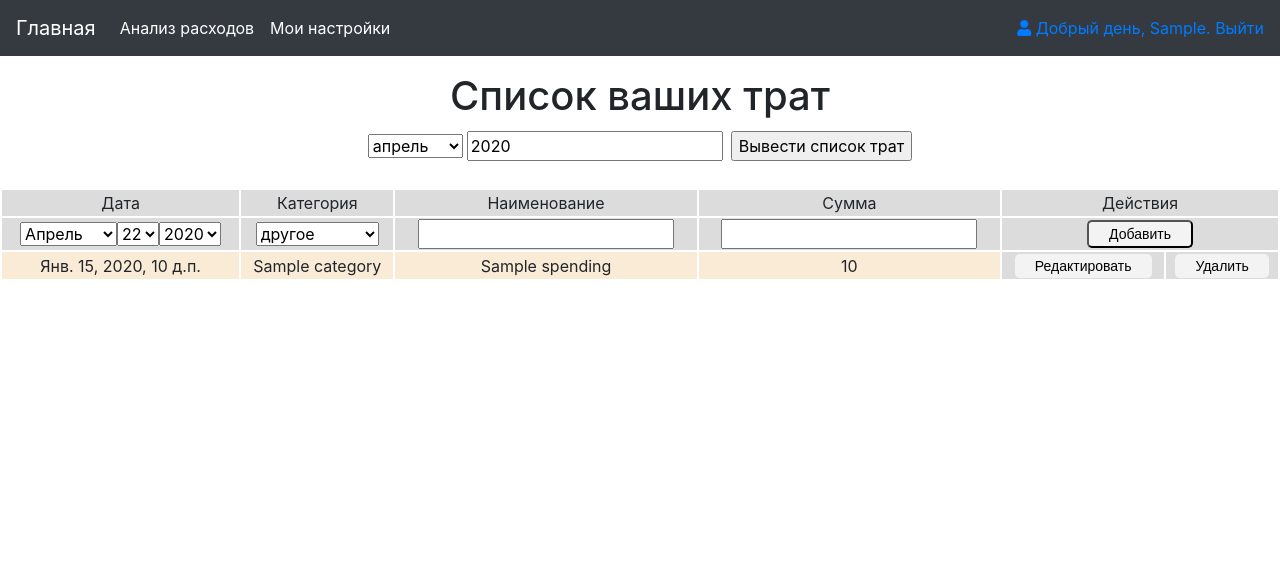
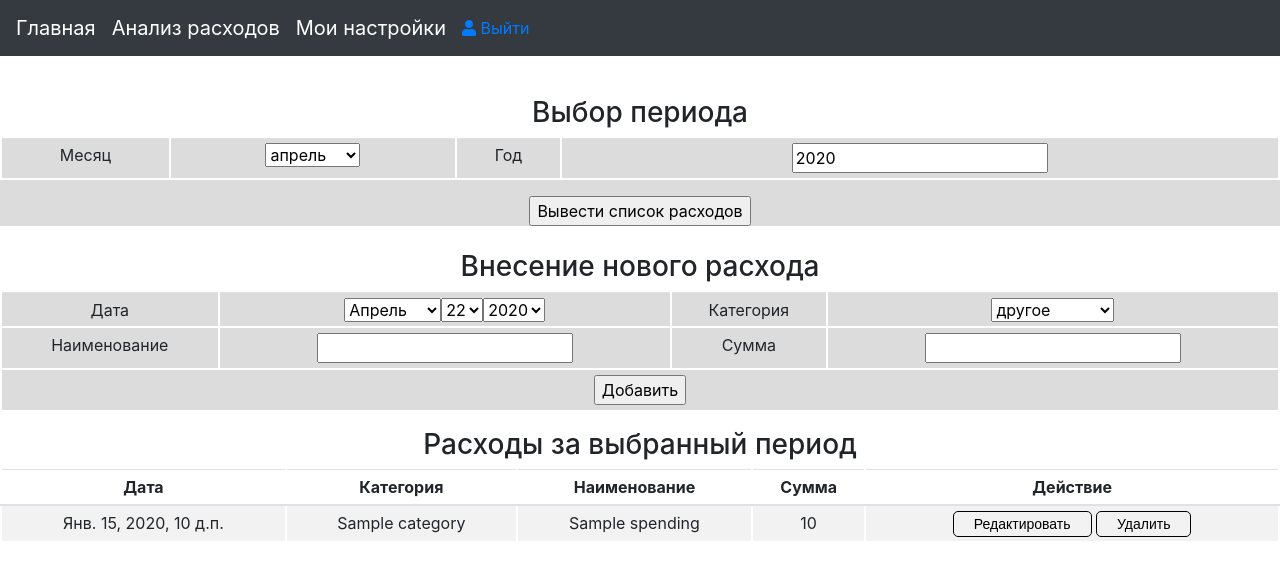
Before and after one commit to USATUKirill96/home_accounting_site, a Django app: page / in a window 1280 px wide. Shown: the top 580 px of the page. Run offline with Django 3.2, Linux system fonts and the light colour scheme; a user stored in the database is signed in; tables that the repository leaves empty hold one stand-in row (values such as "Sample post"); a database or web service that is not in the repository returns one stand-in record (values such as "Sample title"); data that the repository does not hold is empty; some libraries are stand-ins or nearby versions.

Commit message:
improved UI

```diff
--- a/website/static/css/my_own.css
+++ b/website/static/css/my_own.css
@@ -18,8 +18,10 @@ TD, TH {
     padding: 5px 20px; /* Добавляем поля */
     text-decoration: none; /* Убираем подчёркивание у ссылки */
     cursor: pointer; /* Курсор в виде руки */
-    background: #f3f3f3; /* Фон для браузеров, не поддерживающих градиент */
     border-radius: 5px; /* Скругляем уголки */
     font: 14px/1 Arial, sans-serif; /* Рубленый шрифт */
     color: #000; /* Цвет текста и ссылки */
+    border-color: #000000;
+    border-style: solid;
+    border-width: 1px;
 }
--- a/website/templates/base.html
+++ b/website/templates/base.html
@@ -20,25 +20,14 @@
   <body>
   <nav class="navbar navbar-expand-md navbar-dark fixed-top bg-dark">
   <a class="navbar-brand" href="{% url 'dashboard' %}">Главная</a>
-  <div class="collapse navbar-collapse" id="navbarCollapse">
-    <ul class="navbar-nav mr-auto">
-<!--        Копировать как список-->
-      <li class="nav-item active">
-        <a class="nav-link" href="{% url 'dashboard' %}">Анализ расходов <span class="sr-only">(current)</span></a>
-      </li>
-              <li class="nav-item active">
-        <a class="nav-link" href="{% url 'edit' %}">Мои настройки <span class="sr-only">(current)</span></a>
-      </li>
-    </ul>
-          <div class="login">
-              <a href="customer-register.html" class="signup-btn">
-                  <i class="fa fa-user"></i>
-                  <a href="{% url 'logout' %}"><span class="d-none d-md-inline-block">Добрый день, {{request.user.first_name}}. Выйти</span></a>
-              </a>
-          </div>
-  </div>
+      <a class="navbar-brand" href="{% url 'dashboard' %}">Анализ расходов</a>
+          <a class="navbar-brand" href="{% url 'edit' %}">Мои настройки</a>
+          <a href="{% url 'logout' %}" class="signup-btn">
+              <i class="fa fa-user"></i>
+              <span class="d-none d-md-inline-block">Выйти</span>
+          </a>
 </nav>
-
+<br>
 <br>
 <br>
 <br>
--- a/website/templates/registration/password_change_form.html
+++ b/website/templates/registration/password_change_form.html
@@ -3,13 +3,15 @@
 {% block title %}Смена пароля {% endblock %}
 
 {% block content %}
+<body style="background-color: #DCDCDC;">
     <h1>Смена пароля</h1>
     <p>Используйте следующую фому для смены пароля:</p>
     <form action="." method="post">
-        <table>
+        <table class="table">
         {{ form.as_table }}
         </table>
         <p><input type="submit" value="Сменить пароль"></p>
         {% csrf_token %}
     </form>
+</body>
 {% endblock %}
--- a/website/templates/website/dashboard.html
+++ b/website/templates/website/dashboard.html
@@ -1,55 +1,116 @@
 {% extends "base.html" %}
-{% block title %}Dashboard {% endblock %}
 
+{% block title %}Dashboard {% endblock %}}
 {% block content %}
 
-    <h1 align="center">Список ваших трат</h1>
-<table class="period">
+    <style>
+      .bd-placeholder-img {
+        font-size: 1.125rem;
+        text-anchor: middle;
+        -webkit-user-select: none;
+        -moz-user-select: none;
+        -ms-user-select: none;
+        user-select: none;
+      }
+
+      @media (min-width: 768px) {
+        .bd-placeholder-img-lg {
+          font-size: 3.5rem;
+        }
+      }
+    </style>
+    <!-- Custom styles for this template -->
+    <link href="dashboard.css" rel="stylesheet">
+  </head>
+  <body>
+
+
+      <h3 align="center">Выбор периода</h3>
+      <form action="." method="post">
+          <div class="table-responsive" style="text-align: center; background-color: #DCDCDC;">
+            <table class="table table-sm">
                    <tr>
+                       <td>Месяц</td>
+                       <td>{{period_form.month}}</td>
+                       <td>Год</td>
+                       <td>{{period_form.year}}</td>
+                   </tr>
+                   {% csrf_token %}
+
+            </table>
+              <input type="submit" value="Вывести список расходов">
+
+      </div>
+      </form>
+      <br>
+            <h3 align="center">Внесение нового расхода</h3>
+
+          <div class="table-responsive" style="text-align: center;">
+            <table class="table table-sm" style="background-color: #DCDCDC;">
                 <form action="." method="post">
-    <td>{{period_form.month}}</td>
-    <td>{{period_form.year}}</td>
-    <td>{% csrf_token %}</td>
-    <td><input type="submit" value="Вывести список трат"></td>
+                    <tr>
+                        <td>Дата</td>
+                        <td>{{spends_form.date}}</td>
+                        <td>Категория</td>
+                        <td>{{spends_form.category}}</td>
+                    </tr>
+                    <tr>
+                        <td>Наименование</td>
+                        <td>{{spends_form.name}}</td>
+                        <td>Сумма</td>
+                        <td>{{spends_form.sum}}</td>
+                    </tr>
+                    <tr>
+                        <td colspan="4">
+                           <input type="submit" value="Добавить">
+                        </td>
+                    </tr>
+        {% csrf_token %}
       </form>
+            </table>
+      </div>
+      <h3 align="center">Расходы за выбранный период</h3>
+
+      <div class="table-responsive" style="text-align: center;">
+        <table class="table table-striped table-sm">
+          <thead>
+            <tr>
+              <th>Дата</th>
+              <th>Категория</th>
+              <th>Наименование</th>
+              <th>Сумма</th>
+              <th>Действие</th>
             </tr>
-</table>
-<br>
-<table class="container-fluid" style="text-align: center">
-    <tr>
-        <td bgcolor="#DCDCDC">Дата</td><td bgcolor="#DCDCDC">Категория</td>
-        <td bgcolor="#DCDCDC">Наименование</td><td bgcolor="#DCDCDC">Сумма</td>
-        <td bgcolor="#DCDCDC" colspan="2">Действия</td>
-    </tr>
-    <tr><form action="." method="post">
-
-        <td bgcolor="#DCDCDC">{{spends_form.date}}</td>
-        <td bgcolor="#DCDCDC">{{spends_form.category}}</td>
-        <td bgcolor="#DCDCDC">{{spends_form.name}}</td>
-        <td bgcolor="#DCDCDC">{{spends_form.sum}}</td>
-        <td bgcolor="#DCDCDC" colspan="2">  {% csrf_token %}<input class="design" type="submit" value="Добавить"></td>
-    </form>
-    </tr>
+          </thead>
+          <tbody>
           {% for spend in spends %}
             <tr>
-        {% cycle "FAEBD7" "DCDCDC" as color silent %}
-        <td bgcolor={{color}}>{{spend.date}}</td>
-        <td bgcolor={{color}}>{{spend.category}}</td>
-        <td bgcolor={{color}}>{{spend.name}}</td>
-        <td bgcolor={{color}}>{{spend.sum}}</td>
-        <td bgcolor="DCDCDC">
+        <td>{{spend.date}}</td>
+        <td>{{spend.category}}</td>
+        <td>{{spend.name}}</td>
+        <td>{{spend.sum}}</td>
+        <td>
             <a class="design"
                href="/edit_spending/?spending_id={{spend.id}}&
                category={{spend.category}}&date={{spend.date}}&name={{spend.name}}&sum={{spend.sum}}">
                 Редактировать
             </a>
-        </td>
-        <td bgcolor="DCDCDC">
             <a class="design" href="/remove/{{spend.id}}">
                 Удалить
             </a>
                 </td>
             </tr>
           {% endfor %}
+          </tbody>
         </table>
+      </div>
+    </main>
+  </div>
+</div>
+<script src="https://code.jquery.com/jquery-3.4.1.slim.min.js" integrity="sha384-J6qa4849blE2+poT4WnyKhv5vZF5SrPo0iEjwBvKU7imGFAV0wwj1yYfoRSJoZ+n" crossorigin="anonymous"></script>
+      <script>window.jQuery || document.write('<script src="/docs/4.4/assets/js/vendor/jquery.slim.min.js"><\/script>')</script><script src="/docs/4.4/dist/js/bootstrap.bundle.min.js" integrity="sha384-6khuMg9gaYr5AxOqhkVIODVIvm9ynTT5J4V1cfthmT+emCG6yVmEZsRHdxlotUnm" crossorigin="anonymous"></script>
+        <script src="https://cdnjs.cloudflare.com/ajax/libs/feather-icons/4.9.0/feather.min.js"></script>
+        <script src="https://cdnjs.cloudflare.com/ajax/libs/Chart.js/2.7.3/Chart.min.js"></script>
+        <script src="dashboard.js"></script></body>
+
 {% endblock %}
--- a/website/templates/website/edit.html
+++ b/website/templates/website/edit.html
@@ -5,14 +5,16 @@
 <br>
 <br>
 <form action="." method="post" enctype="multipart/form-data">
+    <div class="table-responsive" style="text-align: center;">
     <table class="center_table">
         {{ user_form.as_table }}
         {{ profile_form.as_table }}
         {% csrf_token %}
-        <td>
+        <td colspan="2">
         <p><input type="submit" value="Сохранить изменения"></p>
         </td>
     </table>
+    </div>
 </form>
 <p>Вы также можете изменить пароль, перейдя по этой <a href="{% url 'password_change' %}">ссылке</a>
 </p>
```
Also changed, not shown: website/templates/website/edit_spending.html (+30 -17 lines). Lines whose indentation alone changed are shown as unchanged.
